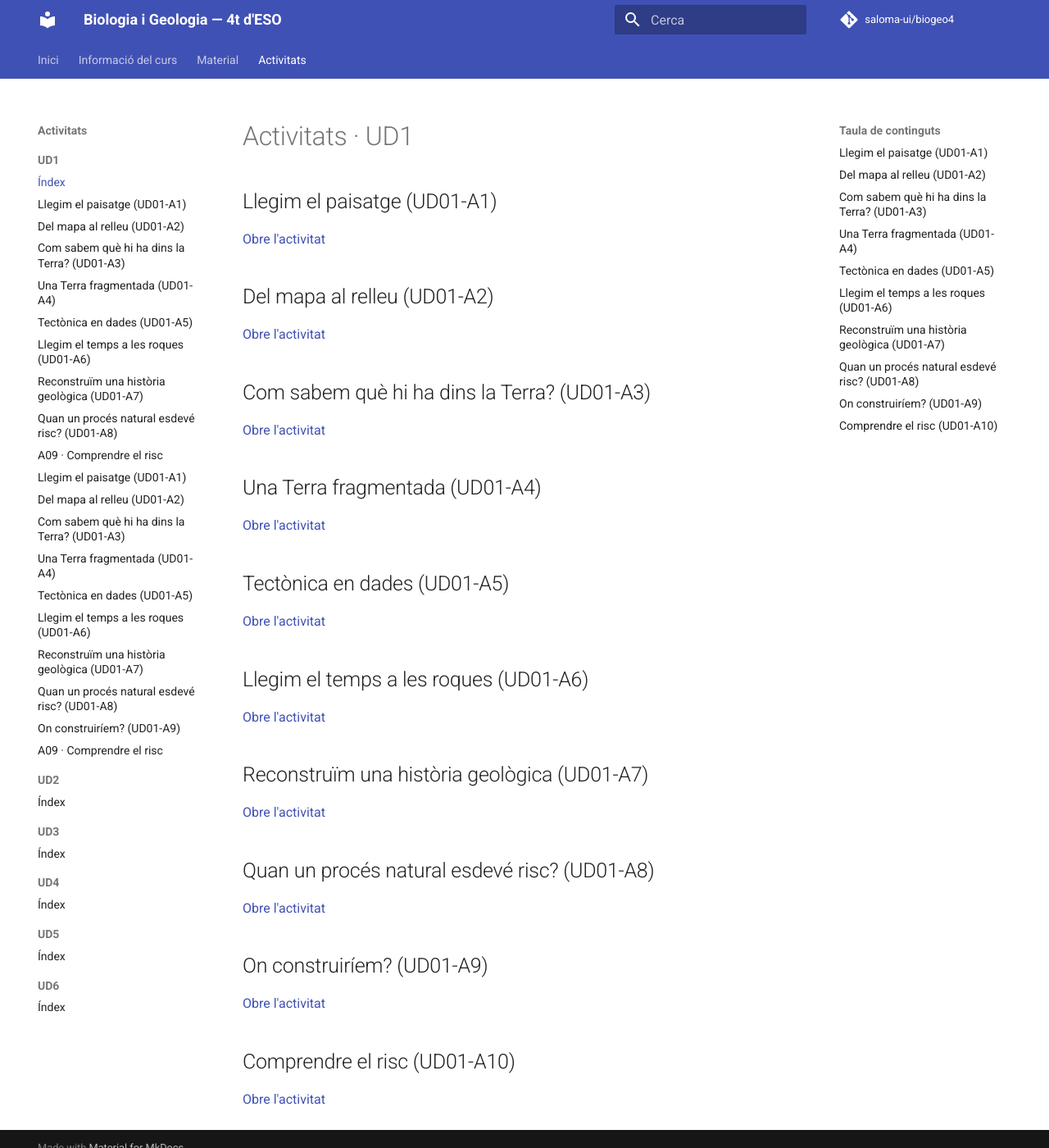
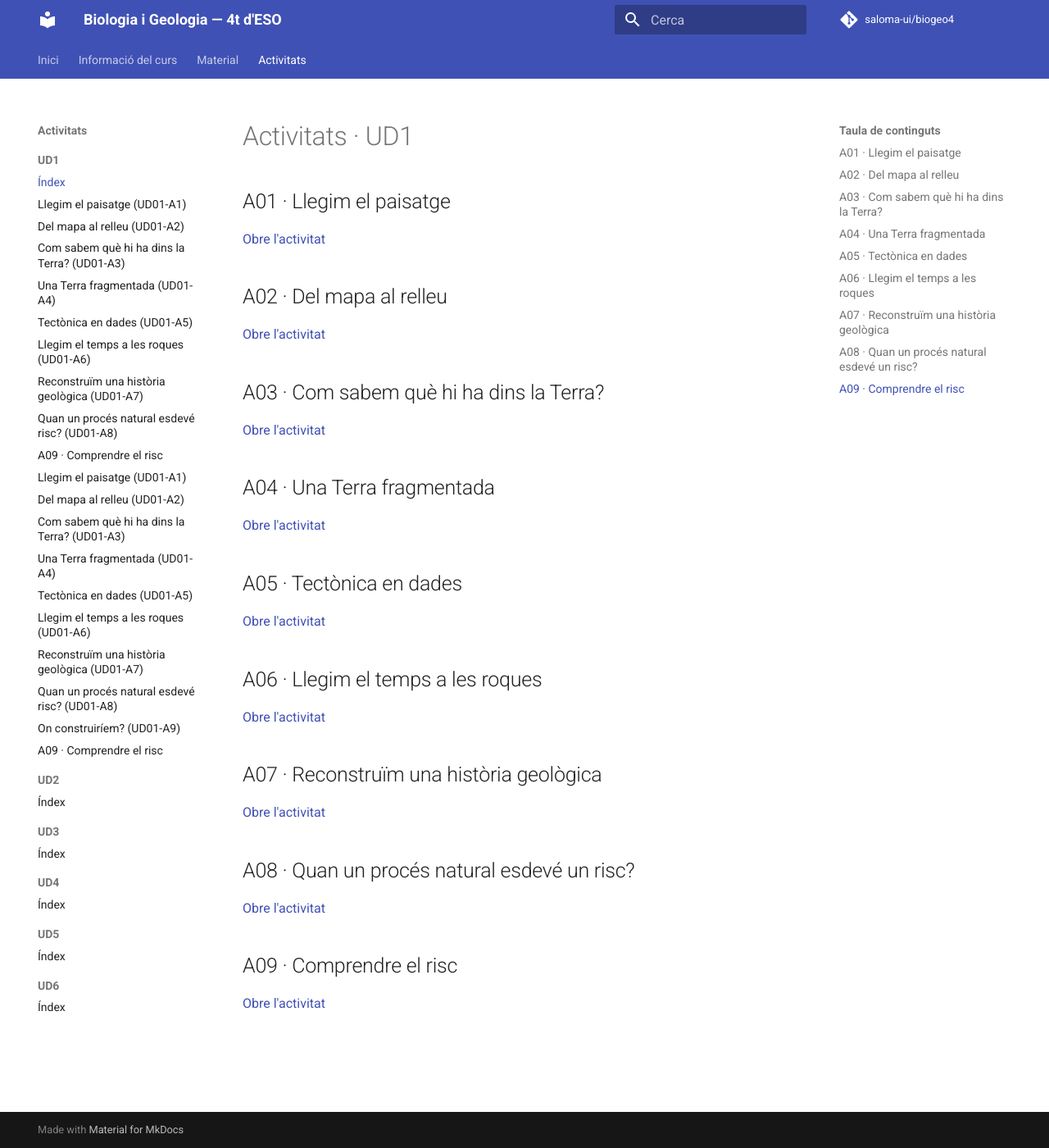
Before and after one commit to saloma-ui/biogeo4, an MkDocs documentation site: the page built from docs/activitats/ud1/index.md, in a window 1280 px wide and 1400 px high. Shown: the whole window at 82% size. Built offline with MkDocs 1.6.1 and Material for MkDocs 9.7.7, drawn with Linux system fonts in a browser that asks for light colours; comment, search, counter and statistics services are not loaded.

Commit message:
Unificar títols A01-A09 a la UD1

```diff
--- a/docs/activitats/ud1/index.md
+++ b/docs/activitats/ud1/index.md
@@ -1,41 +1,37 @@
 # Activitats · UD1
 
-## Llegim el paisatge (UD01-A1)
+## A01 · Llegim el paisatge
 
 [Obre l'activitat](geo-01/index.md)
 
-## Del mapa al relleu (UD01-A2)
+## A02 · Del mapa al relleu
 
 [Obre l'activitat](geo02/index.md)
 
-## Com sabem què hi ha dins la Terra? (UD01-A3)
+## A03 · Com sabem què hi ha dins la Terra?
 
 [Obre l'activitat](interior-terra/index.md)
 
-## Una Terra fragmentada (UD01-A4)
+## A04 · Una Terra fragmentada
 
 [Obre l'activitat](terra-fragmentada/index.md)
 
-## Tectònica en dades (UD01-A5)
+## A05 · Tectònica en dades
 
 [Obre l'activitat](geo03/index.md)
 
-## Llegim el temps a les roques (UD01-A6)
+## A06 · Llegim el temps a les roques
 
 [Obre l'activitat](geo04/index.md)
 
-## Reconstruïm una història geològica (UD01-A7)
+## A07 · Reconstruïm una història geològica
 
 [Obre l'activitat](g1/g1.md)
 
-## Quan un procés natural esdevé risc? (UD01-A8)
+## A08 · Quan un procés natural esdevé un risc?
 
 [Obre l'activitat](riscos/index.md)
 
-## On construiríem? (UD01-A9)
-
-[Obre l'activitat](g2/index.md)
-
-## Comprendre el risc (UD01-A10)
+## A09 · Comprendre el risc
 
 [Obre l'activitat](g2-risc-evidencia/index.md)
```
